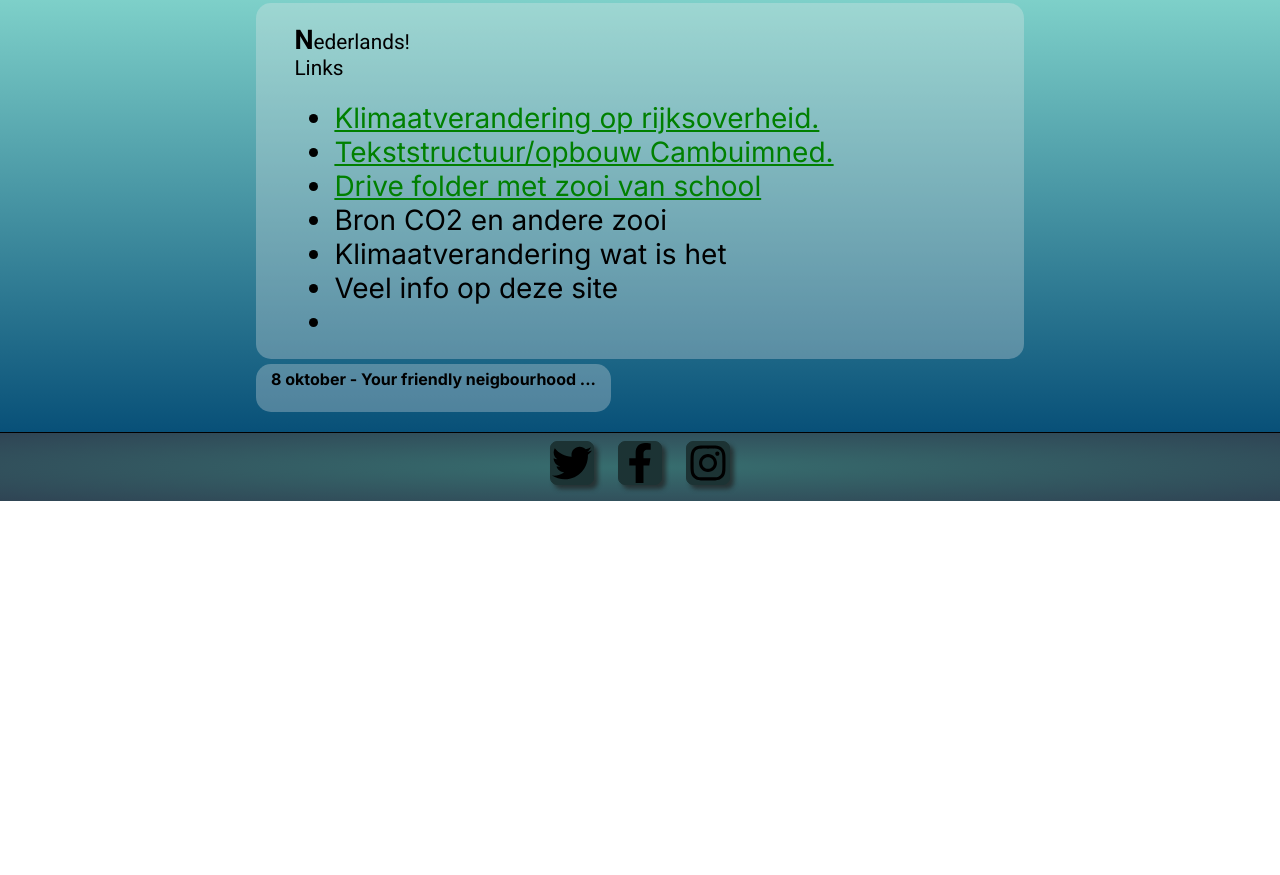
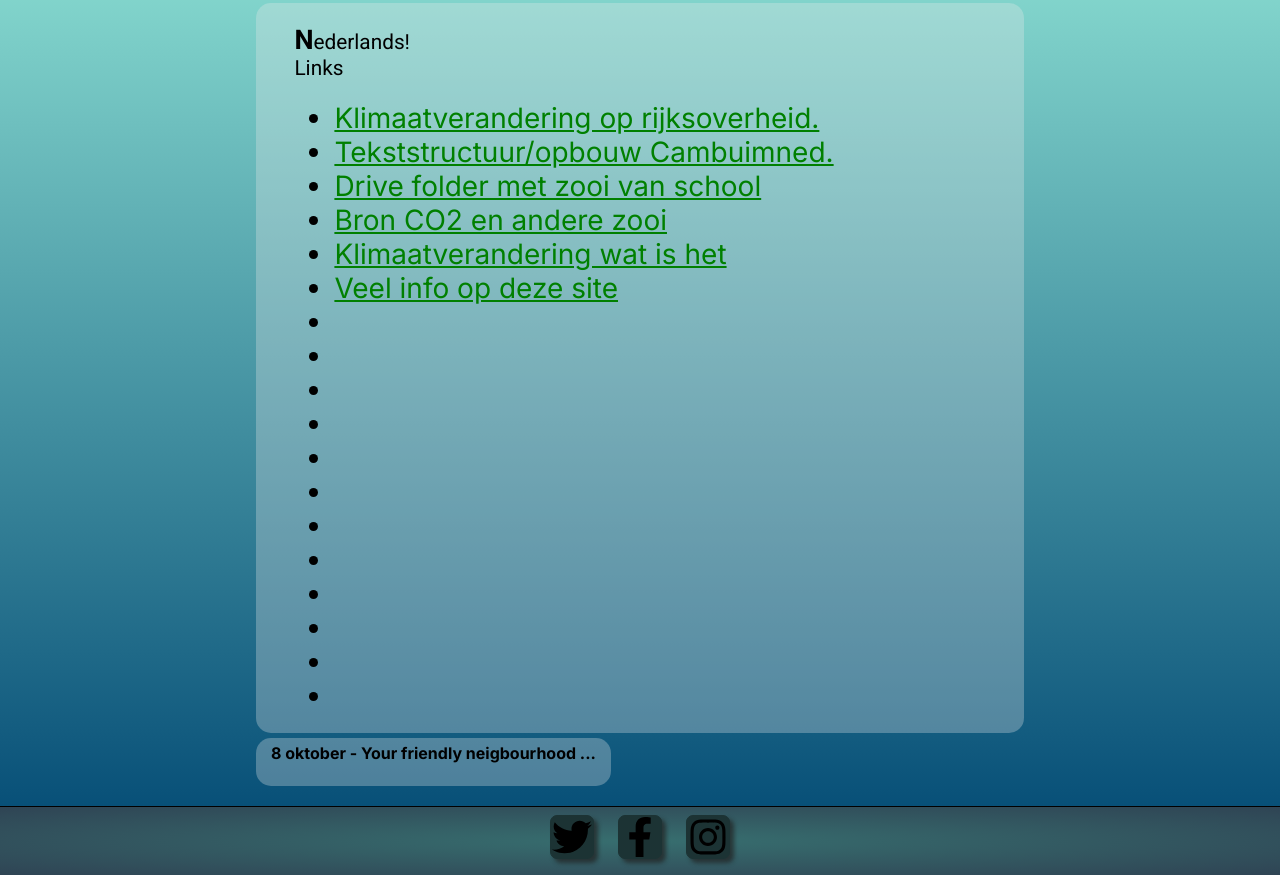
Before and after one commit to LHellmig/LHellmig.github.io, a plain HTML site: page Articles/Goed nieuws voor jou!/Goednieuwsvoorjou.html in a window 1280 px wide. Shown: the part 927-1802 px from the top of the page. Before the commit the page ends 1428 px from the top, so only its background shows below. Drawn offline with Linux system fonts and the light colour scheme.

Commit message:
Update Goednieuwsvoorjou.html
links toegevoegd

```diff
--- a/Articles/Goed nieuws voor jou!/Goednieuwsvoorjou.html
+++ b/Articles/Goed nieuws voor jou!/Goednieuwsvoorjou.html
@@ -48,9 +48,20 @@
                         <li><a href="https://www.rijksoverheid.nl/onderwerpen/klimaatverandering">Klimaatverandering op rijksoverheid.</a></li>
                         <li><a href="https://www.cambiumned.nl/theorie/schrijven-en-spreken/lezen/tekstopbouw/">Tekststructuur/opbouw Cambuimned.</a></li>
                         <li><a href="https://drive.google.com/drive/folders/1jhLbWipdiaQvxkDkIijyB_dPcdAkrwOJ?usp=sharing">Drive folder met zooi van school</a></li>
-                        <li><a href="https://www.iea.org/reports/the-critical-role-of-buildings"></a>Bron CO2 en andere zooi</li>
-                        <li><a href="https://www.milieucentraal.nl/klimaat-en-aarde/klimaatverandering/"></a>Klimaatverandering wat is het</li>
-                        <li><a href="https://www.urgenda.nl/themas/klimaat-en-energie/"></a>Veel info op deze site</li>
+                        <li><a href="https://www.iea.org/reports/the-critical-role-of-buildings">Bron CO2 en andere zooi</a></li>
+                        <li><a href="https://www.milieucentraal.nl/klimaat-en-aarde/klimaatverandering/">Klimaatverandering wat is het</a></li>
+                        <li><a href="https://www.urgenda.nl/themas/klimaat-en-energie/">Veel info op deze site</a></li>
+                        <li><a href="https://www.wwf.nl/wat-we-doen/focus/klimaatverandering"></a></li>
+                        <li><a href="https://www.milieucentraal.nl/klimaat-en-aarde/klimaatverandering/"></a></li>
+                        <li><a href="https://nl.wikipedia.org/wiki/Klimaatverandering"></a></li>
+                        <li><a href="https://www.knmi.nl/producten-en-diensten/klimaatverandering"></a></li>
+                        <li><a href="https://www.wur.nl/nl/Onderzoek-Resultaten/Themas/Klimaatverandering.htm"></a></li>
+                        <li><a href="https://www.greenpeace.org/nl/oplossingen/klimaatverandering/de-gevolgen-van-klimaatverandering/"></a></li>
+                        <li><a href="https://klimaatveranda.nl/"></a></li>
+                        <li><a href="https://groene-rekenkamer.nl/category/grk-artikel/"></a></li>
+                        <li><a href="https://klimaatadaptatienederland.nl/thema-sector/klimaatverandering/"></a></li>
+                        <li><a href="https://www.europa-nu.nl/id/vhurdyxq5fv8/klimaatverandering"></a></li>
+                        <li><a href=""></a></li>
                         <li><a href=""></a></li>
                     </ul>
 
```
